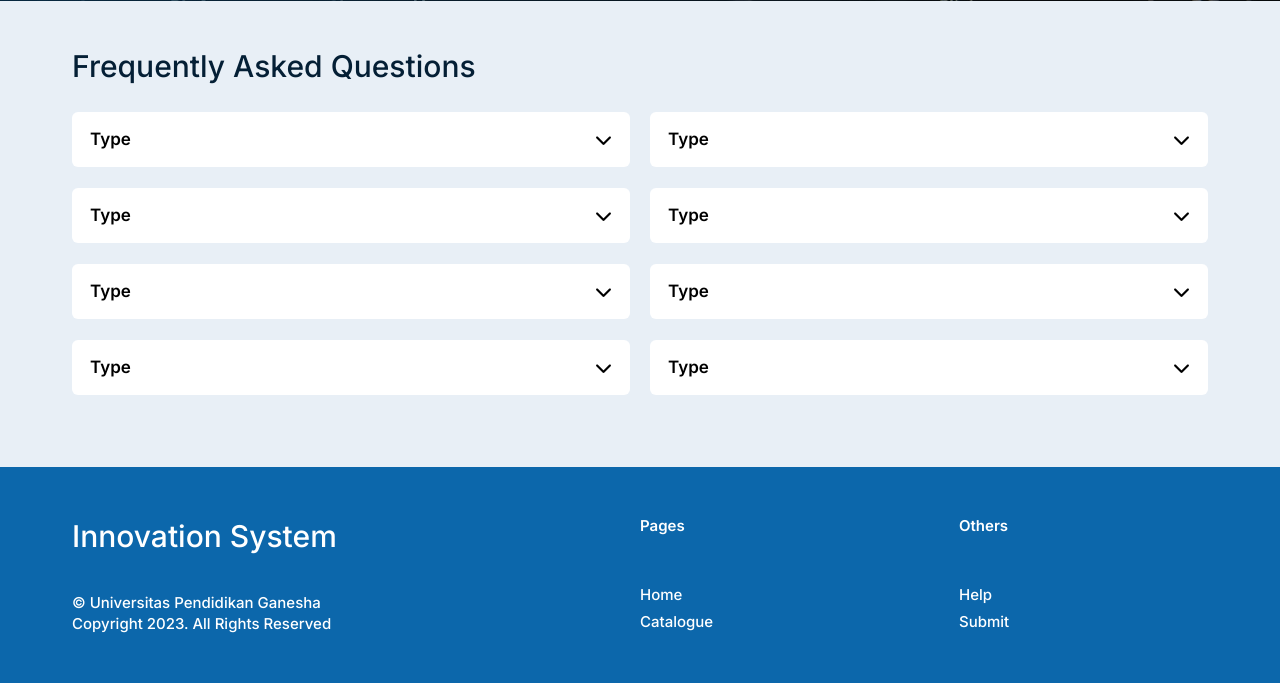
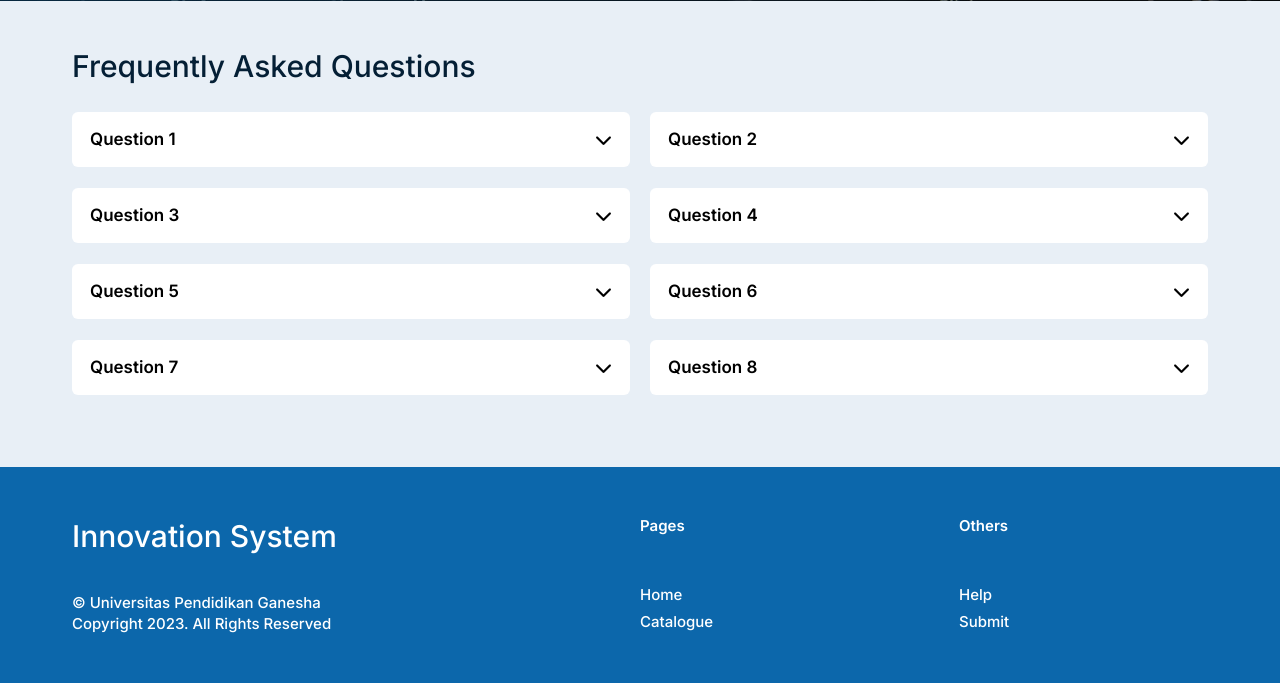
Before and after one commit to vedasuputra/innosys, a PHP site: page /help.php in a window 1280 px wide. Shown: the part 636-1319 px from the top of the page. Run offline with PHP 8.4, Linux system fonts and the light colour scheme; some libraries are stand-ins or nearby versions.

Commit message:
Update help.php

```diff
--- a/help.php
+++ b/help.php
@@ -36,19 +36,19 @@ include "connect.php";
 
     <div class="innovation-creators">
       <div class="filters-container">
-        <button class="accordion">Type</button>
+        <button class="accordion">Question 1</button>
         <div class="panel">
           <div class="filter-container">
-            a
+            Lorem ipsum dolor sit amet, consectetur adipiscing elit. Proin dapibus venenatis mi, vel consectetur urna hendrerit eu. Sed ullamcorper sapien ut justo vestibulum, a hendrerit ligula malesuada.
           </div>
         </div>
       </div>
 
       <div class="filters-container">
-        <button class="accordion">Type</button>
+        <button class="accordion">Question 2</button>
         <div class="panel">
           <div class="filter-container">
-            a
+            Nulla facilisi. Fusce at ligula nec dui mattis cursus. Sed auctor eros ut nunc fermentum, vel efficitur nulla consequat. Phasellus ultricies ligula in purus bibendum, non ultricies neque blandit.
           </div>
         </div>
       </div>
@@ -56,19 +56,19 @@ include "connect.php";
 
     <div class="innovation-creators">
       <div class="filters-container">
-        <button class="accordion">Type</button>
+        <button class="accordion">Question 3</button>
         <div class="panel">
           <div class="filter-container">
-            a
+            Vestibulum ante ipsum primis in faucibus orci luctus et ultrices posuere cubilia Curae; In hac habitasse platea dictumst. Suspendisse feugiat lectus vitae diam aliquet, sit amet convallis justo ultrices.
           </div>
         </div>
       </div>
 
       <div class="filters-container">
-        <button class="accordion">Type</button>
+        <button class="accordion">Question 4</button>
         <div class="panel">
           <div class="filter-container">
-            a
+            Quisque id massa in nisl bibendum dapibus. Maecenas rhoncus erat nec justo ultrices, vel lacinia ligula facilisis. Nunc fermentum justo id augue consequat, vel tincidunt orci accumsan.
           </div>
         </div>
       </div>
@@ -76,19 +76,19 @@ include "connect.php";
 
     <div class="innovation-creators">
       <div class="filters-container">
-        <button class="accordion">Type</button>
+        <button class="accordion">Question 5</button>
         <div class="panel">
           <div class="filter-container">
-            a
+            Aliquam non feugiat purus. Sed suscipit felis vitae turpis sodales, id aliquet felis dictum. Integer tristique, dolor vel fermentum mattis, arcu velit consectetur justo, in euismod lacus justo sit amet nulla.
           </div>
         </div>
       </div>
 
       <div class="filters-container">
-        <button class="accordion">Type</button>
+        <button class="accordion">Question 6</button>
         <div class="panel">
           <div class="filter-container">
-            a
+            Etiam scelerisque justo et justo varius ultricies. Curabitur quis nisl sed est dictum iaculis vel vitae neque. Sed ullamcorper nisl eu urna fringilla, eu lacinia odio congue.
           </div>
         </div>
       </div>
@@ -96,19 +96,19 @@ include "connect.php";
 
     <div class="innovation-creators">
       <div class="filters-container">
-        <button class="accordion">Type</button>
+        <button class="accordion">Question 7</button>
         <div class="panel">
           <div class="filter-container">
-            a
+            Fusce a elit in dolor vestibulum lacinia. Pellentesque quis ipsum vel tortor cursus luctus. Suspendisse eget risus eu ligula tincidunt gravida.
           </div>
         </div>
       </div>
 
       <div class="filters-container">
-        <button class="accordion">Type</button>
+        <button class="accordion">Question 8</button>
         <div class="panel">
           <div class="filter-container">
-            a
+            Integer cursus justo eu tincidunt aliquet. Vivamus ac quam nec ex cursus varius. Aliquam quis nunc vel justo pulvinar fermentum.
           </div>
         </div>
       </div>
```
